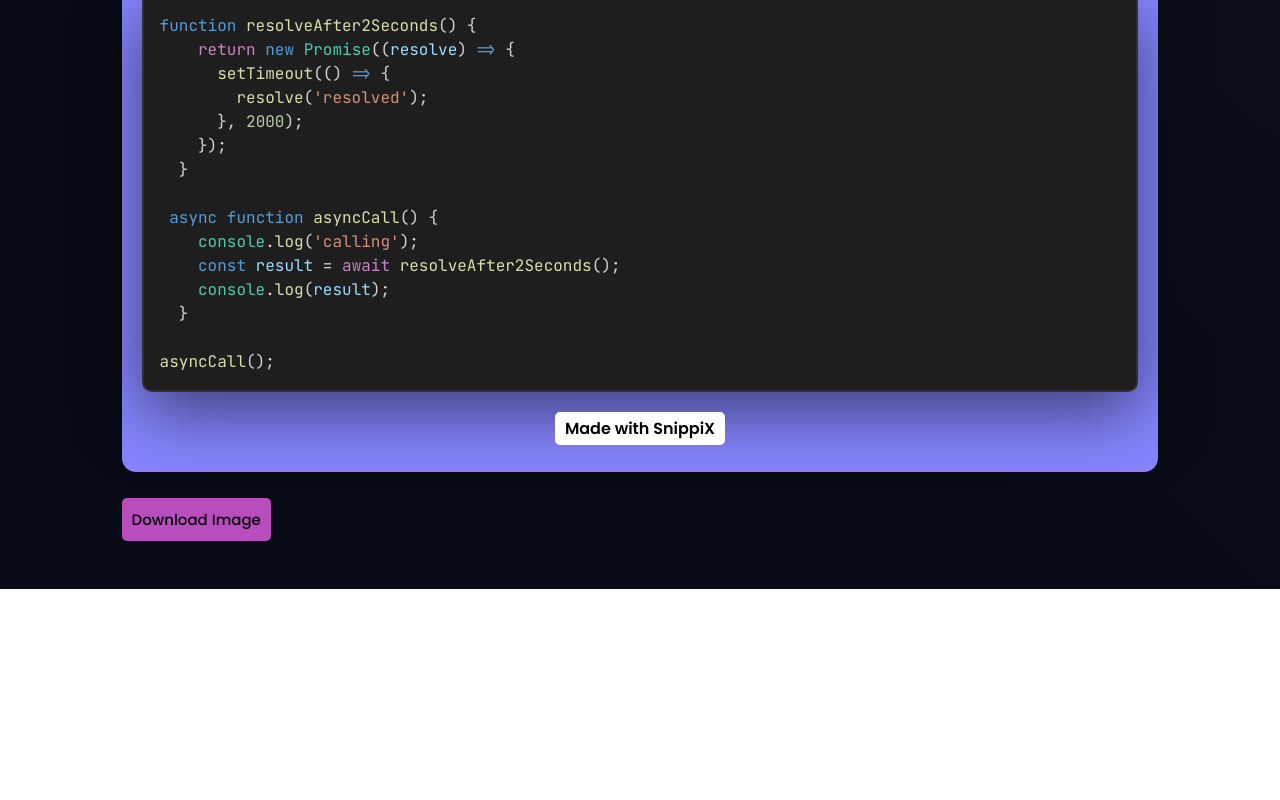
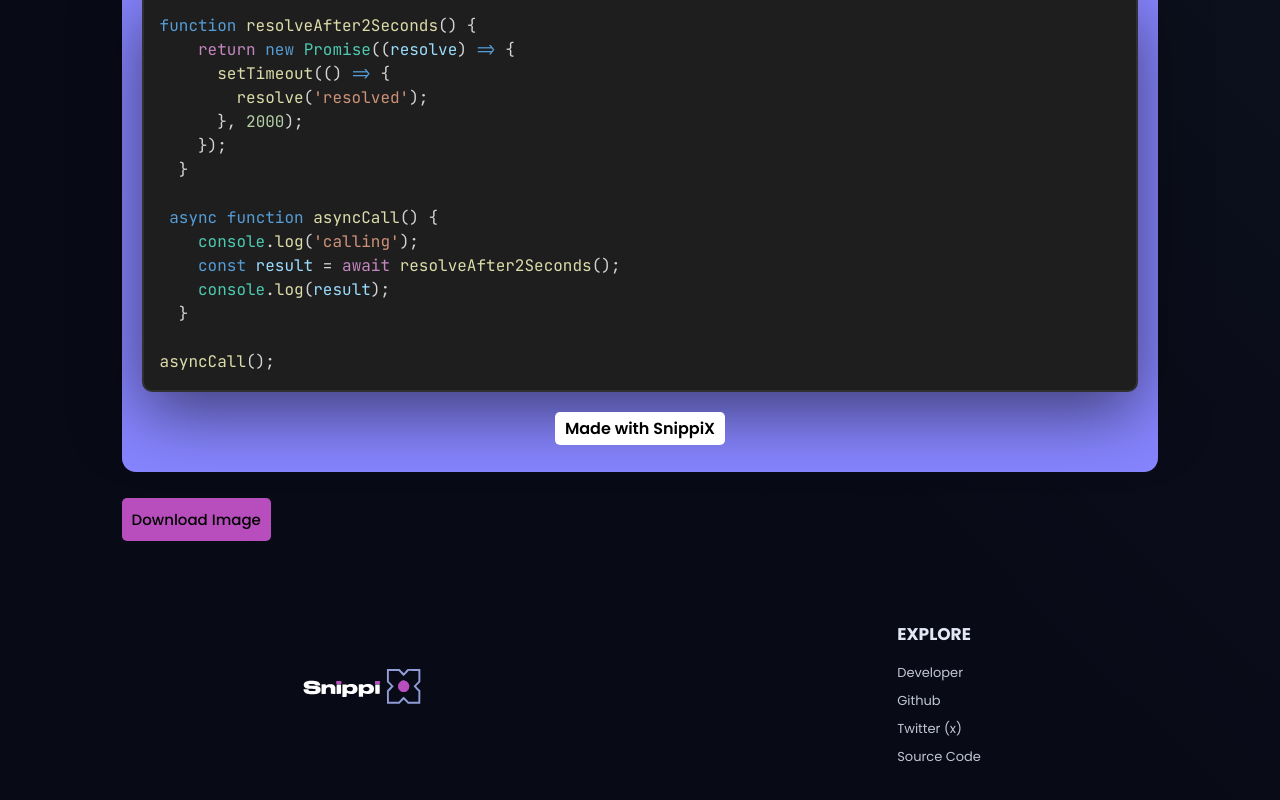
Before and after one commit to preetsuthar17/SnippiX, a Next.js app: page / in a window 1280 px wide. Shown: the part 824-1624 px from the top of the page. Before the commit the page ends 1413 px from the top, so only its background shows below. Built offline with nearby package versions, Linux system fonts and the light colour scheme.

Commit message:
Add footer component with links and styles

```diff
--- a/src/components/Footer.js
+++ b/src/components/Footer.js
@@ -1,7 +1,51 @@
+import Link from "next/link";
+import snippixBanner from "../../public/snippix-banner.svg";
+import Image from "next/image";
+
 export const Footer = () => {
   return (
     <>
-      <footer></footer>
+      <footer className="footer">
+        <div className="footer-header">
+          <Image
+            src={snippixBanner}
+            width={100}
+            height={100}
+            alt="snippix"
+            loading="lazy"
+          />
+        </div>
+        <div className="footer-links">
+          <div className="section-1">
+            <p>EXPLORE</p>
+            <ul>
+              <li>
+                <Link href="https://preetsuthar.me" target="_blank">
+                  Developer
+                </Link>
+              </li>
+              <li>
+                <Link href="https://github.com/preetsuthar17" target="_blank">
+                  Github
+                </Link>
+              </li>
+              <li>
+                <Link href="https://x.com/preetsuthar17" target="_blank">
+                  Twitter (x)
+                </Link>
+              </li>
+              <li>
+                <Link
+                  href="https://github.com/preetsuthar17/SnippiX"
+                  target="_blank"
+                >
+                  Source Code
+                </Link>
+              </li>
+            </ul>
+          </div>
+        </div>
+      </footer>
     </>
   );
 };
--- a/src/styles/partials/_footer.scss
+++ b/src/styles/partials/_footer.scss
@@ -0,0 +1,37 @@
+.footer {
+  display: flex;
+  justify-content: space-around;
+  padding: 2rem 0;
+  .footer-header {
+    img {
+      width: 8rem;
+      height: auto;
+    }
+  }
+  .footer-links {
+    .section-1 {
+      display: flex;
+      flex-direction: column;
+      p {
+        font-weight: bold;
+        margin-bottom: 0.8rem;
+        font-size: 17px;
+      }
+      ul {
+        display: flex;
+        list-style: none;
+        flex-direction: column;
+        gap: 3px;
+        li {
+          a {
+            font-size: 13px;
+            opacity: 85%;
+            &:hover {
+              opacity: 100%;
+            }
+          }
+        }
+      }
+    }
+  }
+}
```
